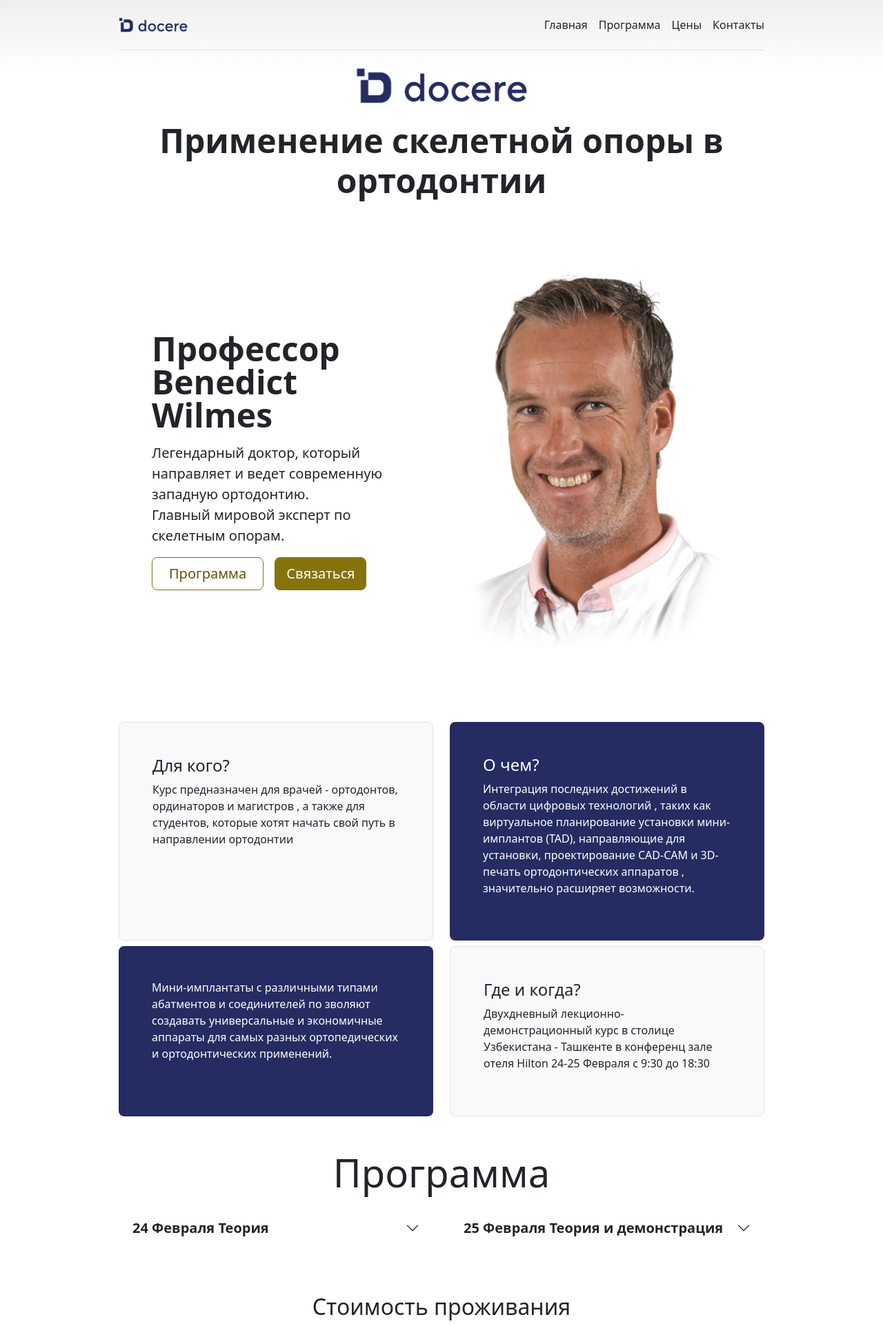
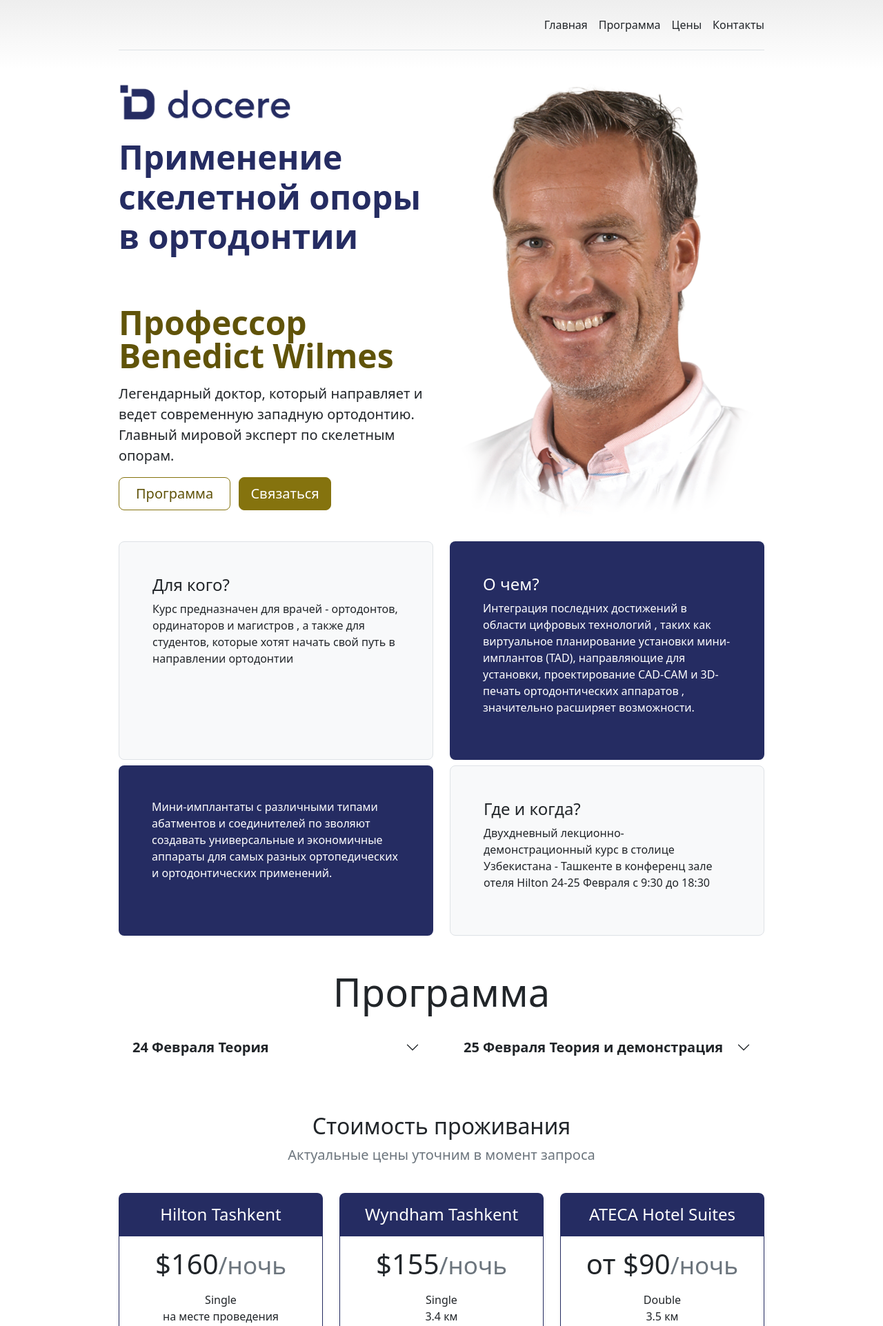
Before and after one commit to Umidrifkatov/javas, a Django app: page / in a window 1280 px wide. Shown: the top 1923 px of the page at 69% size. Run offline with Django 4.2, Linux system fonts and the light colour scheme; some libraries are stand-ins or nearby versions.

Commit message:
responsibility

```diff
--- a/static/css/styles.css
+++ b/static/css/styles.css
@@ -115,3 +115,14 @@
 .border-primary{
     border-color: #252c62 !important;
 }
+
+
+
+.mycolor1{
+    color: #252c62;
+}
+
+
+.mycolor2{
+    color:  rgb(96, 83, 9);
+}
--- a/templates/index.html
+++ b/templates/index.html
@@ -5,6 +5,7 @@
 
 <head>
     <meta charset="utf-8">
+    <meta name="viewport" content="width=device-width, initial-scale=1">
     <title>Benedict Wilmes</title>
     <link href="https://cdn.jsdelivr.net/npm/bootstrap@5.2.2/dist/css/bootstrap.min.css" rel="stylesheet"
         integrity="sha384-Zenh87qX5JnK2Jl0vWa8Ck2rdkQ2Bzep5IDxbcnCeuOxjzrPF/et3URy9Bv1WTRi" crossorigin="anonymous">
@@ -15,13 +16,17 @@
 <body>
 
 
-    <!-- весь контейнер главный -->
+
     <div class="container py-3">
+
+
+
+        <!-- Навбар -->
         <header>
             <div class="d-flex flex-column flex-md-row align-items-center pb-3 mb-4 border-bottom">
-                <a href="/" class="d-flex align-items-center text-dark text-decoration-none">
+                <!-- <a href="/" class="d-flex align-items-center text-dark text-decoration-none">
                     <img src="{%static 'assets/logo.png'%}" alt="" style="width: 100px;">
-                </a>
+                </a> -->
 
                 <nav class="d-inline-flex mt-2 mt-md-0 ms-md-auto">
                     <a class="me-3 py-2 text-dark text-decoration-none" href="#main">Главная</a>
@@ -33,37 +38,45 @@
         </header>
 
 
-<!-- херо главная -->
-        <div class=" text-center">
-            <img class="d-block mx-auto mb-4" src="{% static 'assets/logo.png' %}" alt="" width="250">
-            <h1 class="display-5 fw-bold">Применение скелетной опоры в ортодонтии</h1>
-            <div class="col-lg-6 mx-auto">
-              <!-- <p class="lead mb-4">Сложные ортодонтические случаи</p> -->
-              <div class="d-grid gap-2 d-sm-flex justify-content-sm-center">
-                <!-- <button type="button" class="btn btn-outline-primary btn-lg mt-2 px-4 gap-3">Записаться на курс</button> -->
-              </div>
-            </div>
-          </div>
 
 
-<!-- hero benedict -->
-        <div class="p-5 rounded-3" id="main">
-            <!-- <h1 class="fw-bold"> Сложные ортодонтические случаи
-                Применение скелетной опоры </h1> -->
-            <div class="row flex-lg-row-reverse align-items-center g-5 py-5">
-              <div class="col-10 col-sm-8 col-lg-6">
-                <img src="{% static 'assets/img/bene.png'%}" class="d-block mx-lg-auto img-fluid" alt="Bootstrap Themes" width="700" height="500" loading="lazy">
-              </div>
-              <div class="col-lg-6">
-                <h1 class="display-5 fw-bold lh-1 mb-3">Профессор Benedict Wilmes</h1>
-                <p class="lead">Легендарный доктор, который направляет и ведет современную западную ортодонтию. <br> Главный мировой эксперт по скелетным опорам.</p>
-                <div class="d-grid gap-2 d-md-flex justify-content-md-start">
-                  <button type="button" class="btn btn-outline-primary btn-lg px-4 me-md-2"> <a href="#program" style="text-decoration: none; ">Программа</a> </button>
-                  <button type="button" class="btn btn-lg btn-primary" data-bs-toggle="modal" data-bs-target="#staticBackdrop">Связаться</button>
-                </div>
-              </div>
-            </div>
-          </div>
+
+
+
+
+
+
+
+
+
+
+
+<!-- херо главная benedict-->
+<div class="row mt-5 mb-4" id="main">
+    <div class="col-md-6">
+        <img class="d-block mb-4" src="{% static 'assets/logo.png' %}" alt="" width="250">
+        <h2 class="display-5 fw-bold mycolor1 mb-4">Применение скелетной опоры в ортодонтии</h2>
+        <br>
+
+
+        <h1 class="display-5 fw-bold lh-1 mb-3 mt-4 mycolor2">Профессор Benedict Wilmes</h1>
+        <p class="lead">Легендарный доктор, который направляет и ведет современную западную ортодонтию. <br> Главный мировой эксперт по скелетным опорам.</p>
+        <button type="button" class="btn btn-outline-primary btn-lg px-4 me-md-2"> <a href="#program" style="text-decoration: none; ">Программа</a> </button>
+        <button type="button" class="btn btn-lg btn-primary" data-bs-toggle="modal" data-bs-target="#staticBackdrop">Связаться</button>
+    </div>
+
+
+
+
+    <div class="col-md-6">
+        <img src="{% static 'assets/img/bene.png'%}" class="d-block mx-lg-auto img-fluid" alt="Bootstrap Themes" height="400" loading="lazy">
+    </div>
+
+
+
+
+</div>
+
 
 
 
```
